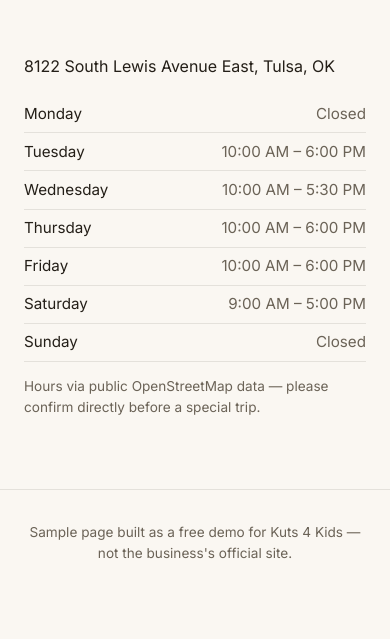
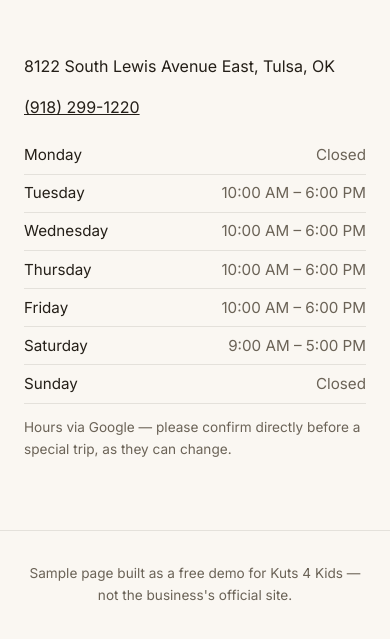
Before and after one commit to githubhjs/tulsa-demo-kuts-4-kids, a plain HTML site: page public/index.html in a window 390 px wide. Shown: the part 2882-3521 px from the top of the page. Before the commit the page ends 3479 px from the top, so only its background shows below. Drawn offline with Linux system fonts and the light colour scheme; grey boxes are pictures that could not be loaded.

Commit message:
Align hours/phone to Google Places API data (authoritative source, not OSM/directory guesses)

```diff
--- a/public/index.html
+++ b/public/index.html
@@ -81,17 +81,17 @@
         <iframe class="map-frame" loading="lazy" src="https://www.google.com/maps?q=8122%20South%20Lewis%20Avenue%20East%2C%20Tulsa%2C%20OK&output=embed" title="Map"></iframe>
         <div>
           <p style="margin-top:0;">8122 South Lewis Avenue East, Tulsa, OK</p>
-
+          <p><a href="tel:(918) 299-1220">(918) 299-1220</a></p>
           <table class="hours-table">
             <tr><td>Monday</td><td>Closed</td></tr>
             <tr><td>Tuesday</td><td>10:00 AM – 6:00 PM</td></tr>
-            <tr><td>Wednesday</td><td>10:00 AM – 5:30 PM</td></tr>
+            <tr><td>Wednesday</td><td>10:00 AM – 6:00 PM</td></tr>
             <tr><td>Thursday</td><td>10:00 AM – 6:00 PM</td></tr>
             <tr><td>Friday</td><td>10:00 AM – 6:00 PM</td></tr>
             <tr><td>Saturday</td><td>9:00 AM – 5:00 PM</td></tr>
             <tr><td>Sunday</td><td>Closed</td></tr>
           </table>
-          <p class="muted" style="font-size: 0.85rem; color: var(--muted);">Hours via public OpenStreetMap data — please confirm directly before a special trip.</p>
+          <p class="muted" style="font-size: 0.85rem; color: var(--muted);">Hours via Google — please confirm directly before a special trip, as they can change.</p>
         </div>
       </div>
     </div>
```
